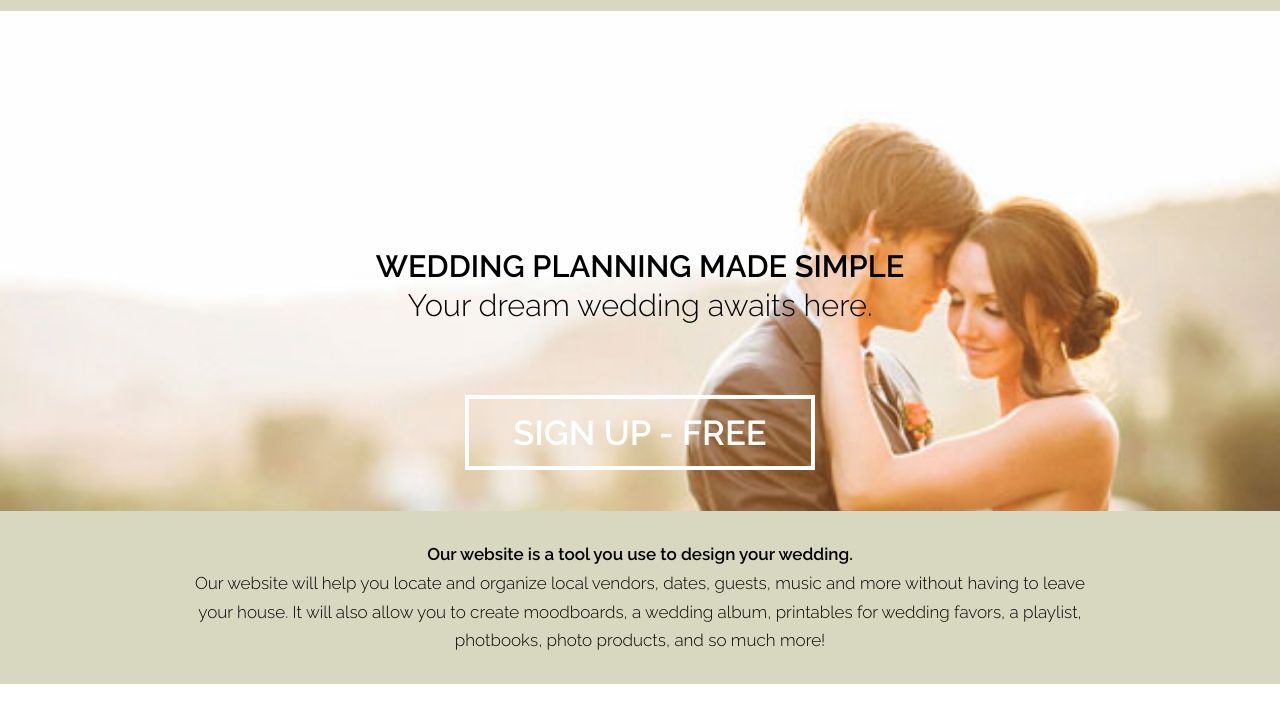
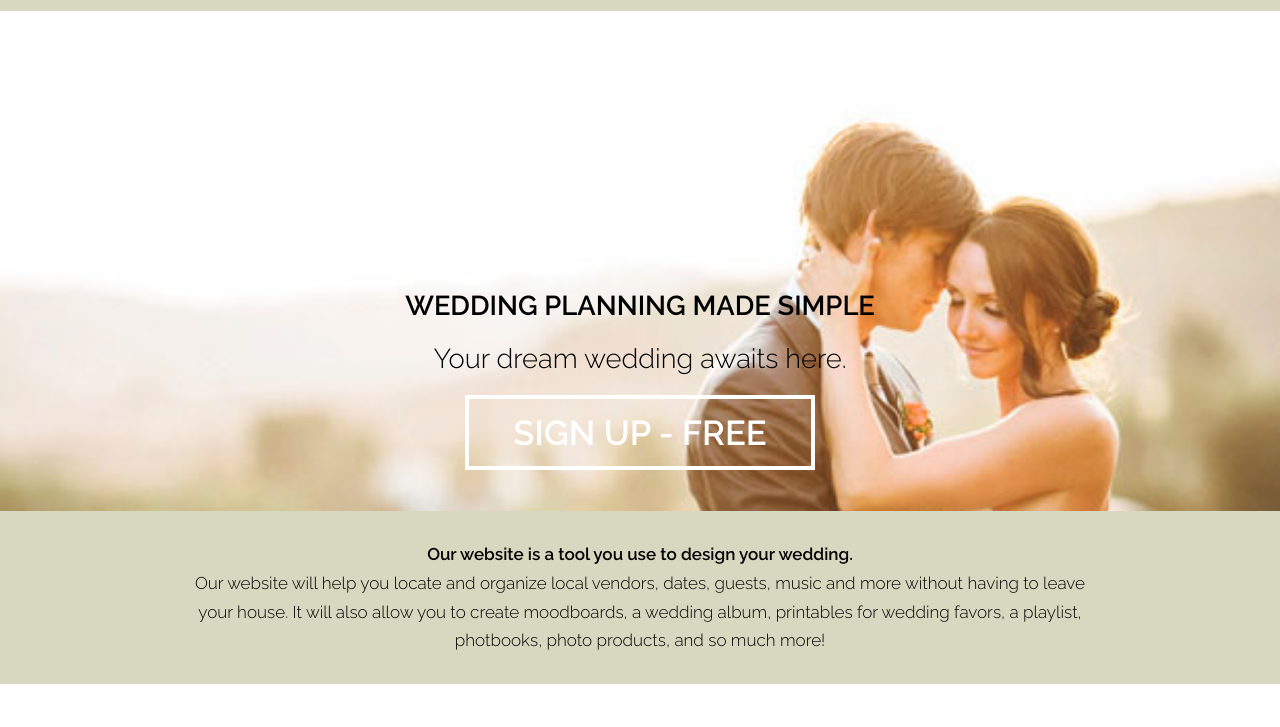
Before and after one commit to pamelaazzi/SAAS-website-layouts, a plain HTML site: page index.html in a window 1280 px wide. Shown: the part 62-789 px from the top of the page. Drawn offline with Linux system fonts and the light colour scheme.

Commit message:
changed font size for billboard

```diff
--- a/css/main.css
+++ b/css/main.css
@@ -106,7 +106,7 @@ html {
 
   .text2 {
     position: absolute;
-    bottom: 4.8em;
+    bottom: 4em;
     left: 0;
     width: 100%;
     margin: 0;
--- a/index.html
+++ b/index.html
@@ -39,8 +39,8 @@
 <div class="image" role="main" id="main">
   <img class="billboard" src="images/wedding-billboard.jpg" alt="billboard">
        <div class="billboard-inside gutter">
-           <h1 class="text pad-t-2 gutter big font2 peta text-center">WEDDING PLANNING MADE SIMPLE</h1>
-           <h1 class="text2 peta font text-center island">Your dream wedding awaits here.</h1>
+           <h1 class="text pad-t-2 gutter big font2 tera text-center">WEDDING PLANNING MADE SIMPLE</h1>
+           <h1 class="text2 tera font text-center island">Your dream wedding awaits here.</h1>
         <div class="text3 pad-t-2 text-center"><a href="signup.html"><button class="button2 font2 white exa" type="submit">SIGN UP - FREE</button></div></a>
        </div>
 </div>
```
